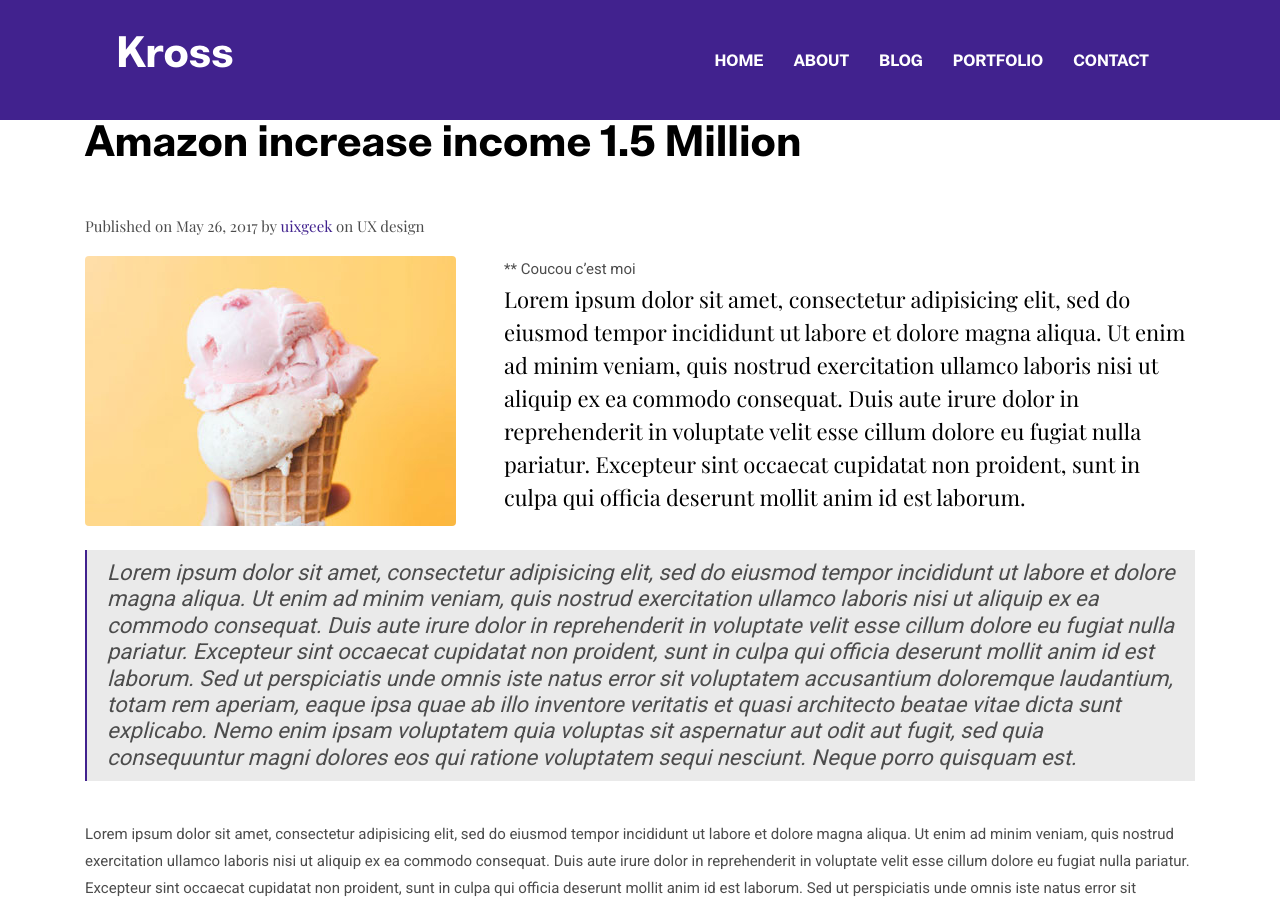
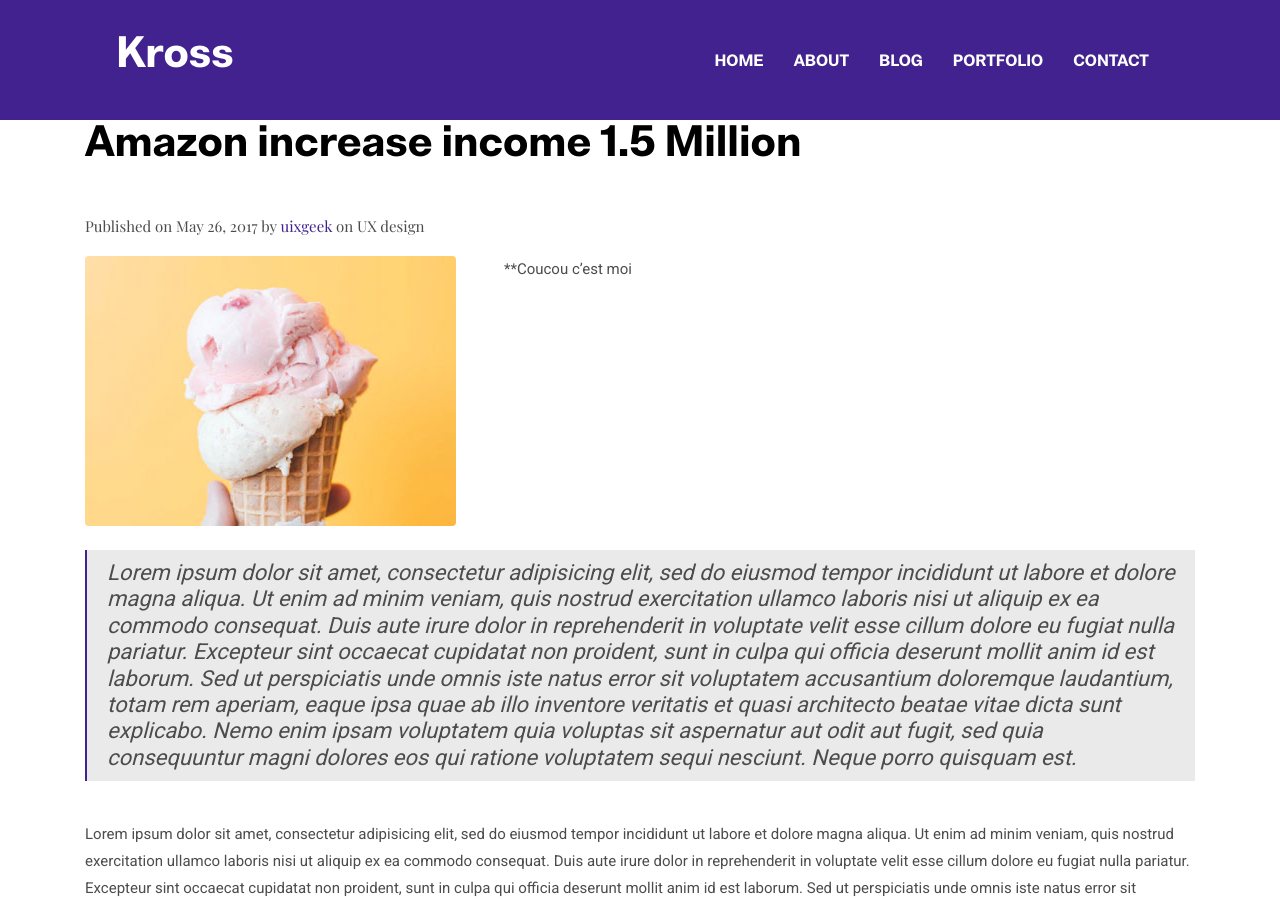
Before and after one commit to J4N0kun/kross-jekyll, a Jekyll site: the page built from _posts/2017-05-26-amazon-increase-income-1.5-million.markdown, in a window 1280 px wide and 900 px high, scrolled down 467 px. Built offline with Jekyll 4.4.1, drawn with Linux system fonts in a browser that asks for light colours.

Commit message:
c'est un 2eme test

```diff
--- a/_posts/2017-05-26-amazon-increase-income-1.5-million.markdown
+++ b/_posts/2017-05-26-amazon-increase-income-1.5-million.markdown
@@ -7,8 +7,7 @@ author: uixgeek
 tags: UX design
 published: true
 ---
-** Coucou c'est moi
-**Lorem ipsum dolor sit amet, consectetur adipisicing elit, sed do eiusmod tempor incididunt ut labore et dolore magna aliqua. Ut enim ad minim veniam, quis nostrud exercitation ullamco laboris nisi ut aliquip ex ea commodo consequat. Duis aute irure dolor in reprehenderit in voluptate velit esse cillum dolore eu fugiat nulla pariatur. Excepteur sint occaecat cupidatat non proident, sunt in culpa qui officia deserunt mollit anim id est laborum.**
+**Coucou c'est moi
 
 > Lorem ipsum dolor sit amet, consectetur adipisicing elit, sed do eiusmod tempor incididunt ut labore et dolore magna aliqua. Ut enim ad minim veniam, quis nostrud exercitation ullamco laboris nisi ut aliquip ex ea commodo consequat. Duis aute irure dolor in reprehenderit in voluptate velit esse cillum dolore eu fugiat nulla pariatur. Excepteur sint occaecat cupidatat non proident, sunt in culpa qui officia deserunt mollit anim id est laborum. Sed ut perspiciatis unde omnis iste natus error sit voluptatem accusantium doloremque laudantium, totam rem aperiam, eaque ipsa quae ab illo inventore veritatis et quasi architecto beatae vitae dicta sunt explicabo. Nemo enim ipsam voluptatem quia voluptas sit aspernatur aut odit aut fugit, sed quia consequuntur magni dolores eos qui ratione voluptatem sequi nesciunt. Neque porro quisquam est.
 
```
